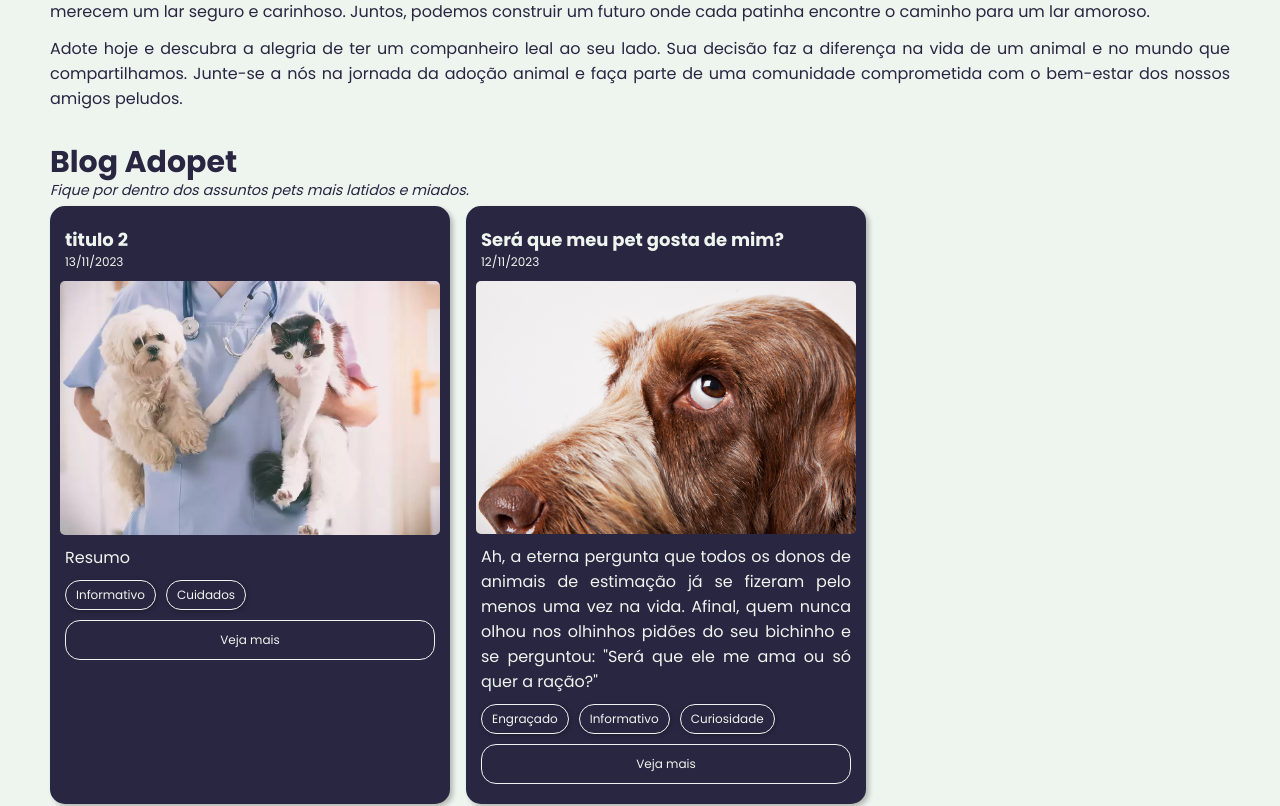
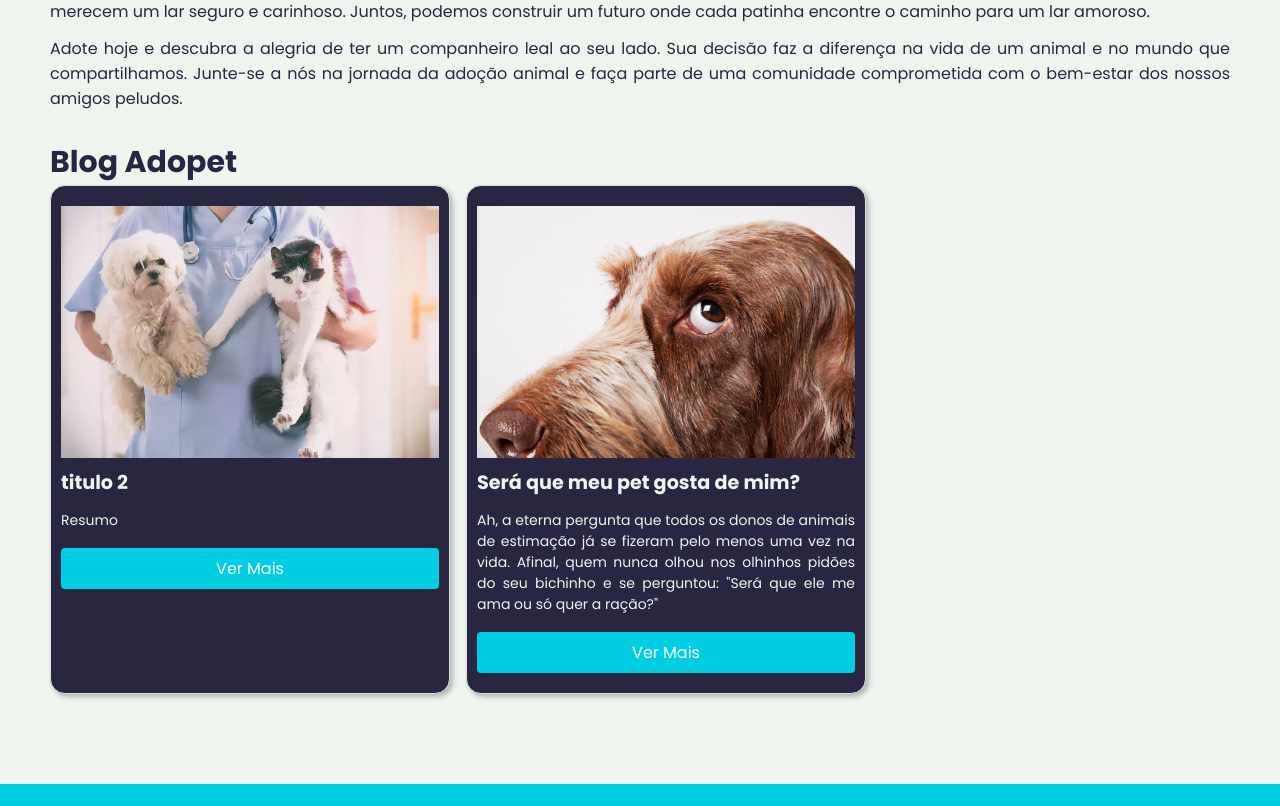
Before and after one commit to RNoleto/adopets-vue3, a Vue app: page / in a window 1280 px wide. Shown: the part 1060-1866 px from the top of the page. Built offline with nearby package versions, Linux system fonts and the light colour scheme.

Commit message:
criação de componte Card.vue

```diff
--- /dev/null
+++ b/src/components/Card.vue
@@ -0,0 +1,79 @@
+<template>
+  <div class="card">
+    <slot name="image" class="card-image"></slot>
+    <div class="card-content">
+      <h2 class="card-title">
+        <slot name="title">{{ title }}</slot>
+      </h2>
+      <p class="card-description">
+        <slot name="description">{{ description }}</slot>
+        <slot></slot>
+      </p>
+      <div class="card-button">
+        <slot name="button">
+          <div class="btn" @click="handleButtonClick">Ver Mais</div>
+        </slot>
+      </div>
+    </div>
+  </div>
+</template>
+<script>
+export default {
+  props: {
+    title: {
+      type: String,
+      default: "Default Title",
+    },
+    description: {
+      type: String,
+      default: "Default Description",
+    },
+    methods: {
+      handleButtonClick() {
+        console.log("Botão 'Ver Mais' clicado!");
+      },
+    },
+  },
+};
+</script>
+<style lang="scss" scoped>
+.card {
+  border: 1px solid #ddd;
+  border-radius: 8px;
+  overflow: hidden;
+  box-shadow: 0 4px 8px rgba($color: #000000, $alpha: 0.1);
+  &-image {
+    border-radius: 5px;
+  }
+  &-content {
+    display: flex;
+    flex-direction: column;
+    gap: 5px;
+  }
+  &-title {
+    font-size: 1.2rem;
+    margin-bottom: 8px;
+  }
+  &-description {
+    font-size: 14px;
+    text-align: justify;
+    color: var(--color-4);
+  }
+  &-button {
+    margin-top: 12px;
+    .btn {
+      background-color: var(--color-1);
+      color: #fff;
+      padding: 8px 16px;
+      border: none;
+      border-radius: 4px;
+      cursor: pointer;
+      transition: background-color 0.3s;
+      text-align: center;
+      &-hover {
+        background-color: var(--color-2);
+      }
+    }
+  }
+}
+</style>
--- a/src/pages/Home.vue
+++ b/src/pages/Home.vue
@@ -35,7 +35,7 @@
         </p>
       </div>
     </div>
-    <section class="blog">
+    <!-- <section class="blog">
       <div class="content">
         <h1 class="title">Blog Adopet</h1>
         <h2 class="subtitle">
@@ -62,15 +62,32 @@
           </div>
         </div>
       </div>
+    </section> -->
+    <section class="blog">
+      <div class="content">
+        <h2 class="title">Blog Adopet</h2>
+        <div class="cards">
+          <Card class="card" v-for="(post, index) in sortedPosts" :key="index">
+            <template v-slot:image
+              ><img class="card-image" :src="post.img" :alt="post.title"
+            /></template>
+            <template v-slot:title>{{ post.title }}</template>
+            <template v-slot:description>{{ post.resume }}</template>
+            <template v-slot:button> </template>
+          </Card>
+        </div>
+      </div>
     </section>
   </div>
 </template>
 <script>
 import Banner from "../components/Banner.vue";
+import Card from "../components/Card.vue";
 import axios from "axios";
 export default {
   components: {
     Banner,
+    Card,
   },
   data() {
     return {
@@ -99,7 +116,6 @@ export default {
       .get("src/api/adoption.json")
       .then((response) => {
         this.posts = Object.values(response.data.posts);
-        console.log("Dados dos Posts:", this.posts);
       })
       .catch((error) => {
         console.log("Erro ao buscar posts:", error);
```
